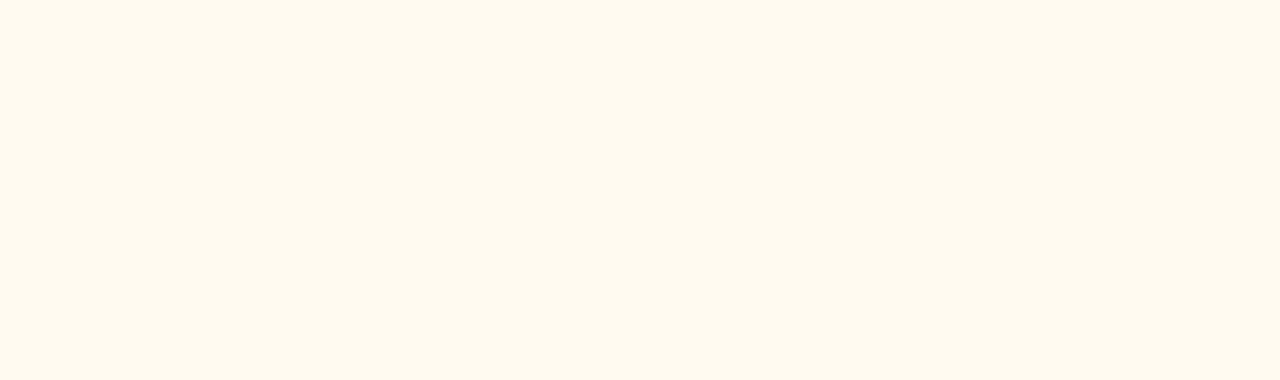
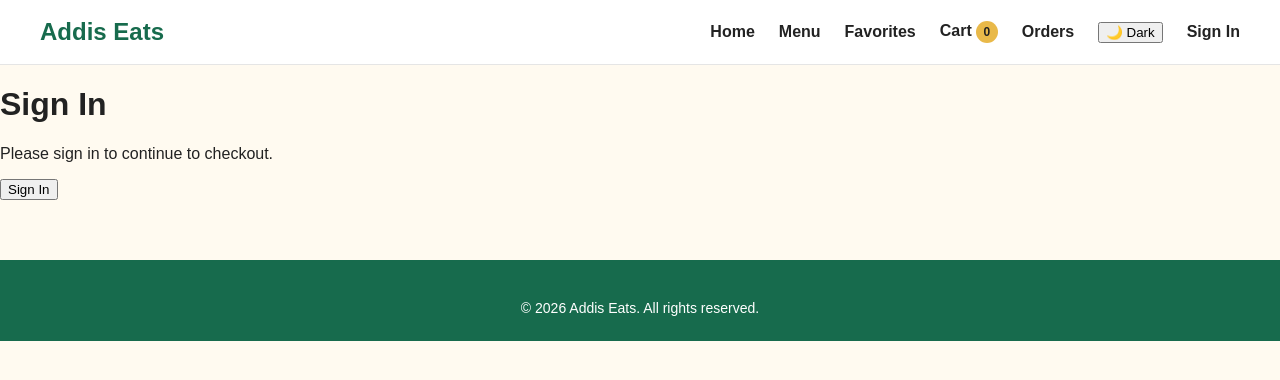
Before and after one commit to birhanukiros-tech/addis-eats-react, a React (Vite) app in the folder module-03-react-nextjs/Projects/addis_eats_react/: page /login in a window 1280 px wide. Before the commit this address had no page. Shown: the top 380 px of the page. Built offline with nearby package versions, Linux system fonts and the light colour scheme.

Commit message:
feat: add checkout, order history, auth, theme, and cart features

```diff
--- a/module-03-react-nextjs/Projects/addis_eats_react/src/App.jsx
+++ b/module-03-react-nextjs/Projects/addis_eats_react/src/App.jsx
@@ -7,6 +7,9 @@ import Favorites from "./favorites/Favorites";
 import Home from "./Home";
 import Checkout from "./checkout/Checkout";
 import OrderHistory from "./orders/OrderHistory";
+import Login from "./auth/Login";
+import RequireAuth from "./auth/RequireAuth";
+
 function App() {
     return (
         <Routes>
@@ -20,8 +23,9 @@ function App() {
                 <Route path="/cart" element={<Cart />} />
 
                 <Route path="/favorites" element={<Favorites />} />
-                <Route path="/checkout" element={<Checkout />} />
+                <Route path="/checkout" element={<RequireAuth><Checkout /></RequireAuth>} />
                 <Route path="/orders" element={<OrderHistory />} />
+                <Route path="/login" element={<Login />} />
                 </Route>
         </Routes>
     );
--- a/module-03-react-nextjs/Projects/addis_eats_react/src/auth/AuthContext.jsx
+++ b/module-03-react-nextjs/Projects/addis_eats_react/src/auth/AuthContext.jsx
@@ -0,0 +1,31 @@
+import { createContext, useContext, useState } from "react";
+
+const AuthContext = createContext();
+
+function AuthProvider({ children }) {
+    const [user, setUser] = useState(null);
+
+    function login() {
+        setUser({
+            name: "Addis Eats Customer"
+        });
+    }
+
+    function logout() {
+        setUser(null);
+    }
+
+    return (
+        <AuthContext.Provider
+            value={{ user, login, logout }}
+        >
+            {children}
+        </AuthContext.Provider>
+    );
+}
+
+function useAuth() {
+    return useContext(AuthContext);
+}
+
+export { AuthProvider, useAuth };
--- /dev/null
+++ b/module-03-react-nextjs/Projects/addis_eats_react/src/auth/Login.jsx
@@ -0,0 +1,28 @@
+import { useAuth } from "./AuthContext";
+import { useNavigate } from "react-router-dom";
+
+function Login() {
+    const { login } = useAuth();
+    const navigate = useNavigate();
+
+    function handleLogin() {
+        login();
+        navigate("/checkout");
+    }
+
+    return (
+        <div className="login-page">
+            <h1>Sign In</h1>
+
+            <p>
+                Please sign in to continue to checkout.
+            </p>
+
+            <button onClick={handleLogin}>
+                Sign In
+            </button>
+        </div>
+    );
+}
+
+export default Login;
--- a/module-03-react-nextjs/Projects/addis_eats_react/src/auth/RequireAuth.jsx
+++ b/module-03-react-nextjs/Projects/addis_eats_react/src/auth/RequireAuth.jsx
@@ -0,0 +1,14 @@
+import { Navigate } from "react-router-dom";
+import { useAuth } from "./AuthContext";
+
+function RequireAuth({ children }) {
+    const { user } = useAuth();
+
+    if (!user) {
+        return <Navigate to="/login" replace />;
+    }
+
+    return children;
+}
+
+export default RequireAuth;
--- a/module-03-react-nextjs/Projects/addis_eats_react/src/index.css
+++ b/module-03-react-nextjs/Projects/addis_eats_react/src/index.css
@@ -15,6 +15,12 @@
   --color-danger: #c0392b;
   --color-badge-bg: #ffe5e5;
 
+  .app.dark {
+    --color-background: #121212;
+    --color-surface: #1e1e1e;
+    --color-text: #f5f5f5;
+    --color-muted: #bdbdbd;
+}
   /* Typography */
   --font-family: Arial, sans-serif;
 
--- a/module-03-react-nextjs/Projects/addis_eats_react/src/main.jsx
+++ b/module-03-react-nextjs/Projects/addis_eats_react/src/main.jsx
@@ -3,11 +3,17 @@ import { createRoot } from 'react-dom/client'
 import { BrowserRouter } from 'react-router-dom'
 import './index.css'
 import App from './App.jsx'
+import { AuthProvider } from "./auth/AuthContext";
+import { ThemeProvider } from "./theme/ThemeContext";
 
 createRoot(document.getElementById('root')).render(
   <StrictMode>
     <BrowserRouter>
-     <App />
-</BrowserRouter>
+      <AuthProvider>
+        <ThemeProvider>
+          <App />
+        </ThemeProvider>
+      </AuthProvider>
+    </BrowserRouter>
   </StrictMode>,
 )
--- a/module-03-react-nextjs/Projects/addis_eats_react/src/menu/DishCard.jsx
+++ b/module-03-react-nextjs/Projects/addis_eats_react/src/menu/DishCard.jsx
@@ -1,19 +1,27 @@
 import { Link } from "react-router-dom";
 import FavoriteButton from "../favorites/FavoriteButton";
+import useCartStore from "../cart/cartStore";
+import { useState } from "react";
 
 function DishCard({ dish }) {
+    const addToCart = useCartStore((state) => state.addToCart);
+    const [added, setAdded] = useState(false)
+
+    function handleAddToCart() {
+        addToCart(dish);
+        setAdded(true);
+
+        setTimeout(() =>{
+            setAdded(false);
+        }, 1500);
+    }
     return (
         <article className="dish-card">
-
             <div className="dish-image-wrapper">
-                <img
-                    src={dish.image}
-                    alt={dish.name}
-                />
+                <img src={dish.image} alt={dish.name} />
             </div>
 
             <div className="dish-card-content">
-
                 <div className="dish-title-row">
                     <Link to={`/menu/${dish.id}`}>
                         <h2>{dish.name}</h2>
@@ -23,13 +31,14 @@ function DishCard({ dish }) {
                 </div>
 
                 <p>{dish.description}</p>
+                <p>{dish.price} ETB</p>
+                {dish.spicy &&  <span>🌶️ Spicy</span>}
 
-                <p>{dish.price} ETB</p>
+                <button onClick={handleAddToCart}>Add to Cart</button>
 
-                {dish.spicy && (
-                    <span>🌶️ Spicy</span>
+                {added && (
+                    <p className="cart-feedback">✓ Added to cart </p>
                 )}
-
             </div>
 
         </article>
--- a/module-03-react-nextjs/Projects/addis_eats_react/src/orders/OrderHistory.jsx
+++ b/module-03-react-nextjs/Projects/addis_eats_react/src/orders/OrderHistory.jsx
@@ -1,9 +1,23 @@
 import useOrderHistoryStore from "./orderHistoryStore";
-
+import useCartStore from "../cart/cartStore";
+import { useNavigate } from "react-router-dom";
 function OrderHistory() {
+    const navigate = useNavigate();
+    const addToCart = useCartStore(
+        (state) => state.addToCart
+    );
     const orders = useOrderHistoryStore(
         (state) => state.orders
     );
+
+    function handleReorder(order) {
+    order.items.forEach((item) => {
+        for (let i = 0; i < item.quantity; i++) {
+            addToCart(item);
+            }
+        });
+        navigate("/cart");
+    }
 
     if (orders.length === 0) {
         return (
@@ -47,6 +61,8 @@ function OrderHistory() {
                     </p>
 
                     <h3>Total: {order.total} ETB</h3>
+
+                    <button onClick={() => handleReorder(order)}>Reorder</button>
                 </article>
             ))}
         </div>
--- a/module-03-react-nextjs/Projects/addis_eats_react/src/theme/ThemeContext.jsx
+++ b/module-03-react-nextjs/Projects/addis_eats_react/src/theme/ThemeContext.jsx
@@ -0,0 +1,25 @@
+import { createContext, useContext, useState } from "react";
+
+const ThemeContext = createContext();
+
+function ThemeProvider({ children }) {
+  const [theme, setTheme] = useState("light");
+
+  function toggleTheme() {
+    setTheme((currentTheme) => (currentTheme === "light" ? "dark" : "light"));
+  }
+
+  return (
+    <ThemeContext.Provider value={{ theme, toggleTheme }}>
+      <div className={`app ${theme}`}>
+        {children}
+      </div>
+    </ThemeContext.Provider>
+  );
+}
+
+function useTheme() {
+  return useContext(ThemeContext);
+}
+
+export { ThemeProvider, useTheme };
--- a/module-03-react-nextjs/Projects/addis_eats_react/src/theme/ThemeToggle.jsx
+++ b/module-03-react-nextjs/Projects/addis_eats_react/src/theme/ThemeToggle.jsx
@@ -0,0 +1,13 @@
+import { useTheme } from "./ThemeContext";
+
+function ThemeToggle() {
+  const { theme, toggleTheme } = useTheme();
+
+  return (
+    <button onClick={toggleTheme}>
+      {theme === "light" ? "🌙 Dark" : "☀️ Light"}
+    </button>
+  );
+}
+
+export default ThemeToggle;
--- a/module-03-react-nextjs/Projects/addis_eats_react/src/ui/Navbar.jsx
+++ b/module-03-react-nextjs/Projects/addis_eats_react/src/ui/Navbar.jsx
@@ -1,20 +1,27 @@
 import { Link } from "react-router-dom";
 import CartBadge from "../cart/CartBadge";
-
+import { useAuth } from "../auth/AuthContext";
+import ThemeToggle from "../theme/ThemeToggle";
 
 function Navbar() {
+    const { user, logout } = useAuth();
     return (
         <nav className="navbar">
             <Link to="/">Addis Eats</Link>
 
             <div>
                 <Link to="/">Home</Link>
-
                 <Link to="/menu">Menu</Link>
-
                 <Link to="/favorites">Favorites</Link>
                 <Link to="/cart">Cart<CartBadge /></Link>
                 <Link to="/orders">Orders</Link>
+                <ThemeToggle />
+
+                {user ? (
+                    <button onClick={logout}>Sign Out</button>
+                    ) : (
+                    <Link to="/login">Sign In</Link>
+                    )}
             </div>
         </nav>
     );
```
